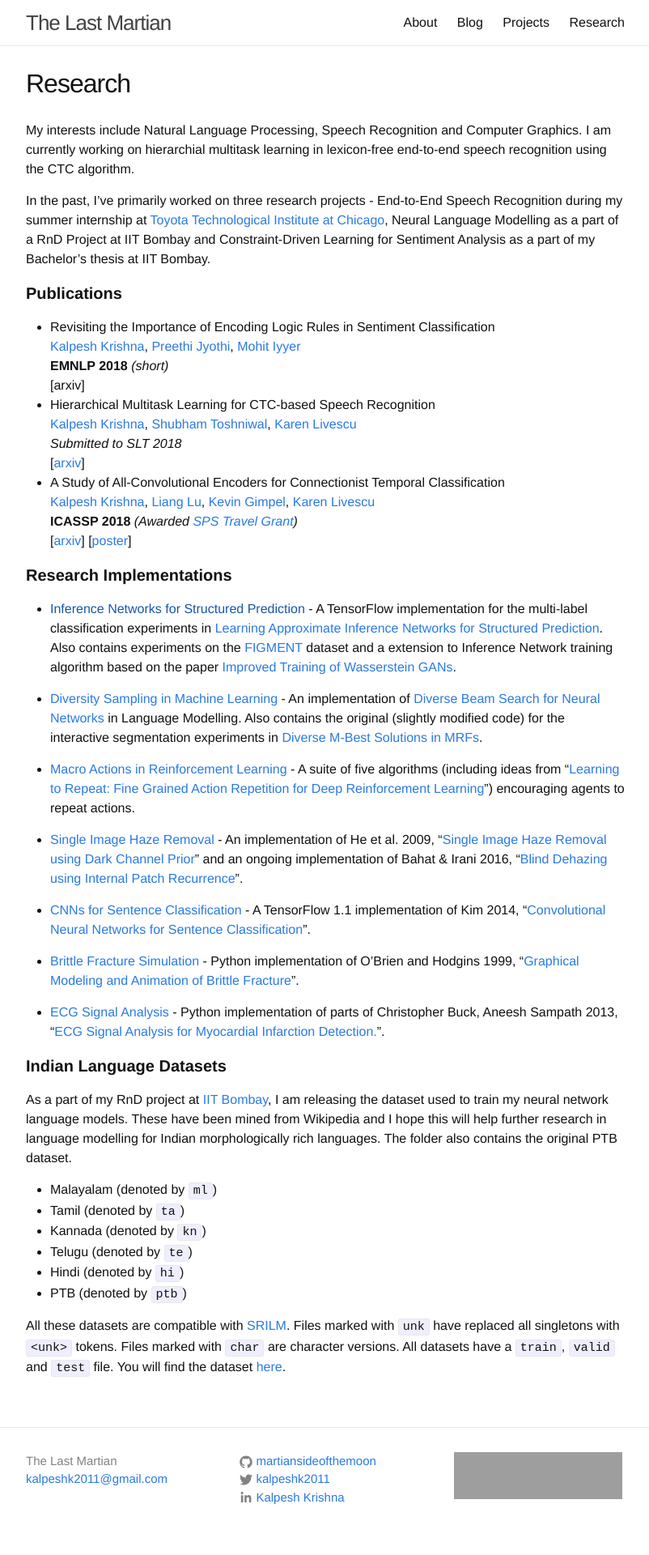
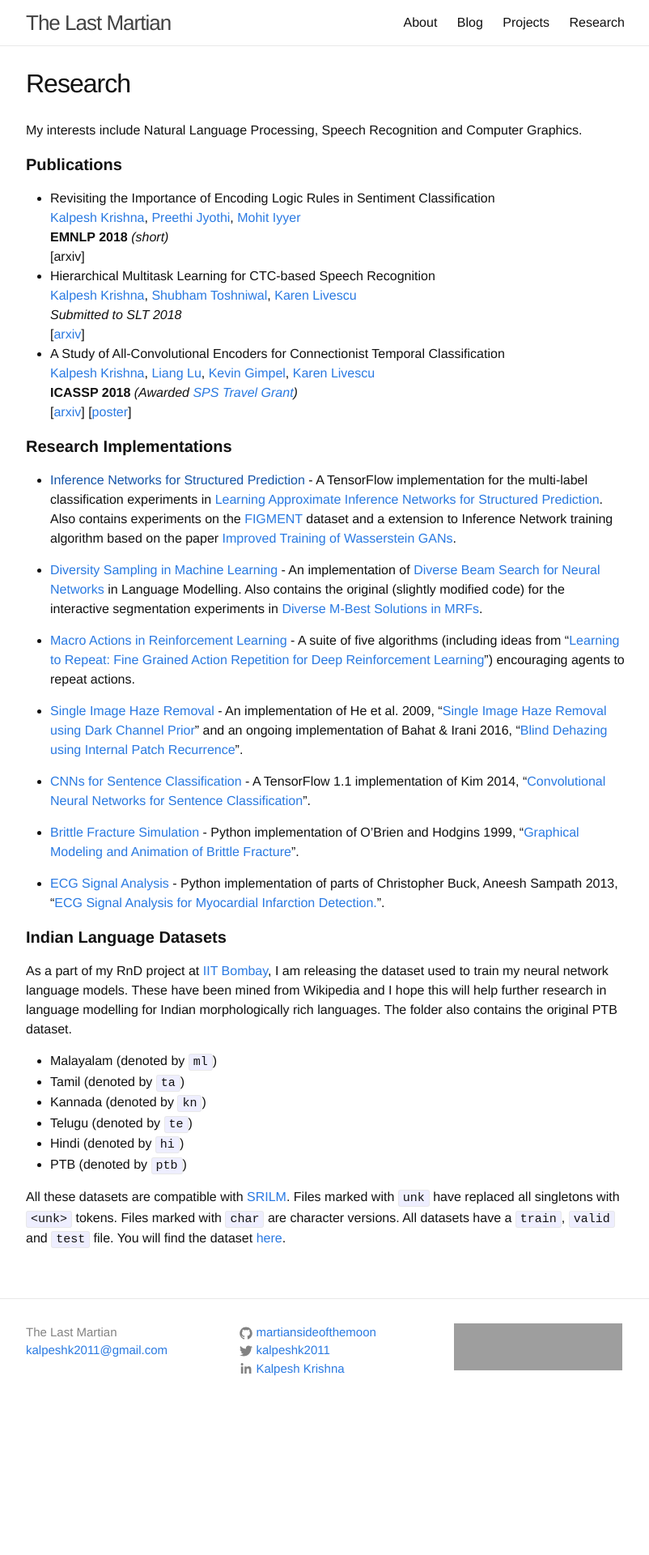
Before and after one commit to martiansideofthemoon/martiansideofthemoon.github.io, a Jekyll site: the page built from _pages/research.md, in a window 1280 px wide. Shown: the whole page at 81% size, without its empty margins (238-1040 px from the left). Built offline with Jekyll 4.4.1, drawn with Linux system fonts in a browser that asks for light colours; comment, search, counter and statistics services are not loaded; after the commit the page ends 1761 px from its top, so only the background shows below that; grey boxes are pictures that could not be loaded.

Commit message:
Research section updated

```diff
--- a/_pages/research.md
+++ b/_pages/research.md
@@ -3,9 +3,7 @@ layout: page
 title: Research
 permalink: /research/
 ---
-My interests include Natural Language Processing, Speech Recognition and Computer Graphics. I am currently working on hierarchial multitask learning in lexicon-free end-to-end speech recognition using the CTC algorithm.
-
-In the past, I've primarily worked on three research projects - End-to-End Speech Recognition during my summer internship at [Toyota Technological Institute at Chicago](http://ttic.edu/), Neural Language Modelling as a part of a RnD Project at IIT Bombay and Constraint-Driven Learning for Sentiment Analysis as a part of my Bachelor's thesis at IIT Bombay.
+My interests include Natural Language Processing, Speech Recognition and Computer Graphics.
 
 #### **Publications**
 
```
